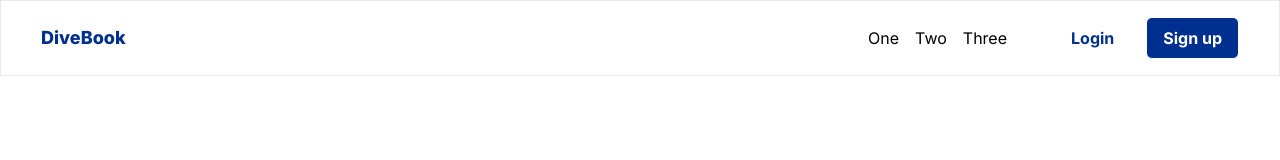
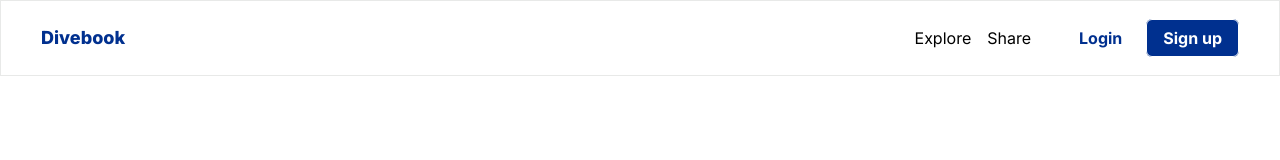
Before and after one commit to jordiroca94/Divebook, a Next.js app: page /login in a window 1280 px wide. Shown: the top 160 px of the page. Built offline with nearby package versions, Linux system fonts and the light colour scheme; no server answers.

Commit message:
fix:higlighted destinations

```diff
--- a/src/app/layout.tsx
+++ b/src/app/layout.tsx
@@ -6,8 +6,9 @@ import { AuthProvider } from "./Providers";
 const inter = Inter({ subsets: ["latin"] });
 
 export const metadata: Metadata = {
-  title: "My App",
-  description: "Welcome to my-app",
+  title: "Divebook",
+  description:
+    "DiveBook is a place to discover and share the best places for diving",
 };
 
 export default function RootLayout({
--- a/src/app/page.tsx
+++ b/src/app/page.tsx
@@ -1,4 +1,5 @@
 import Header from "@/components/Header";
+import HighlightedDestinations from "@/components/HighlightedDestinations";
 import HomeHero from "@/components/HomeHero";
 
 export default function Home() {
@@ -6,6 +7,7 @@ export default function Home() {
     <main>
       <Header />
       <HomeHero />
+      <HighlightedDestinations />
     </main>
   );
 }
--- a/src/components/Header.tsx
+++ b/src/components/Header.tsx
@@ -7,21 +7,28 @@ import profileSvg from "../svgs/profile";
 const Header = () => {
   const { data: session } = useSession();
 
+  const navLinks = [
+    { label: "Explore", link: "/" },
+    { label: "Share", link: "/" },
+  ];
+
   return (
-    <header className="px-6 lg:px-10 py-4 fixed top-0 z-50 w-full p-6 flex justify-between items-center border border-mediumGray bg-white">
+    <header className="px-6 min-h-header lg:px-10 py-4 fixed top-0 z-50 w-full p-6 flex justify-between items-center border border-mediumGray bg-white">
       <Link href={"/"} className="font-extrabold text-primary text-lg ">
-        DiveBook
+        Divebook
       </Link>
-      <div className="flex justify-between gap-2 items-center">
+      <div className="flex justify-between gap-8 items-center">
         <div className="hidden lg:flex gap-4">
-          <div>One</div>
-          <div>Two</div>
-          <div>Three</div>
+          {navLinks.map((link) => (
+            <Link href={link.link} key={link.label}>
+              {link.label}
+            </Link>
+          ))}
         </div>
         {!session ? (
-          <>
+          <div>
             <a
-              className="text-base font-bold text-primary  w-fit rounded-md py-2 px-4 cursor-pointer ml-10 hover:text-primary/80"
+              className="text-base font-bold text-primary  w-fit rounded-md py-2 px-4 cursor-pointer hover:text-primary/80"
               href="/login"
             >
               Login
@@ -32,7 +39,7 @@ const Header = () => {
             >
               Sign up
             </a>
-          </>
+          </div>
         ) : (
           <Link href="/profile" className="flex gap-1 items-center text-gray">
             <div className="h-10 w-10">{profileSvg}</div>
--- /dev/null
+++ b/src/components/HighlightedDestinations.tsx
@@ -0,0 +1,75 @@
+import Image from "next/image";
+import image1 from "../../public/assets/images/destination.jpeg";
+
+const HighlightedDestinations = () => {
+  const items = [
+    {
+      key: "1",
+      name: "Bajo Alcyone - Cocos Island",
+      country: "Costa Rica",
+      description:
+        "Cocos Island, which lies far from the Costa Rican Pacific coast, is only accessible by liveaboard but is consistently ranked as the top destination in the world for hammerhead diving with this first-class dive site",
+      type: "Shark",
+      season: "June to November",
+      image: image1,
+    },
+    {
+      key: "2",
+      name: "Bajo Alcyone - Cocos Island",
+      country: "Costa Rica",
+      description:
+        "Cocos Island, which lies far from the Costa Rican Pacific coast, is only accessible by liveaboard but is consistently ranked as the top destination in the world for hammerhead diving with this first-class dive site",
+      type: "Shark",
+      season: "June to November",
+      image: image1,
+    },
+    {
+      key: "3",
+      name: "Bajo Alcyone - Cocos Island",
+      country: "Costa Rica",
+      description:
+        "Cocos Island, which lies far from the Costa Rican Pacific coast, is only accessible by liveaboard but is consistently ranked as the top destination in the world for hammerhead diving with this first-class dive site",
+      type: "Shark",
+      season: "June to November",
+      image: image1,
+    },
+  ];
+  return (
+    <div className="grid grid-cols-4 lg:grid-cols-12 py-16 lg:py-32 px-4 lg:px-20 gap-6">
+      <h2 className="col-span-4 lg:col-span-12 flex justify-center">
+        Some of our highlighted diving spots
+      </h2>
+      {items.map((item) => (
+        <div
+          className="col-span-4 lg:col-span-4 shadow-lg rounded-md border-mediumGray border"
+          key={item.key}
+        >
+          <Image className="rounded-t-md" src={item.image} alt={item.name} />
+          <div className="p-4">
+            <h6 className="text-lg font-semibold">{item.country}</h6>
+            <h5 className="py-2">{item.name}</h5>
+            <p className="line-clamp-3 ">{item.description}</p>
+            <div className="flex py-2 gap-2">
+              <span className="font-semibold">Dive Type: </span>
+              <p>{item.type}</p>
+            </div>
+            <div className="flex gap-2">
+              <span className="font-semibold">When to go: </span>
+              <p>{item.season}</p>
+            </div>
+            <div className="mt-6 mb-2">
+              <a
+                className="text-base font-bold text-white border w-fit rounded-md py-2 px-4 cursor-pointer hover:bg-primary/80 bg-primary"
+                href="/item"
+              >
+                Read more
+              </a>
+            </div>
+          </div>
+        </div>
+      ))}
+    </div>
+  );
+};
+
+export default HighlightedDestinations;
--- a/src/components/HomeHero.tsx
+++ b/src/components/HomeHero.tsx
@@ -2,24 +2,36 @@
 import React from "react";
 import Image from "next/image";
 import heroImage from "../../public/assets/images/hero.avif";
+import Link from "next/link";
+import { useSession } from "next-auth/react";
 
 const HomeHero = () => {
+  const { data: session } = useSession();
+
   return (
-    <div className="relative">
+    <div className="relative h-screen">
       <Image
-        className="absolute z-0 object-cover h-screen"
+        className="absolute z-0 object-cover h-full w-full"
         src={heroImage}
         alt="Hero"
       />
-      <div className="absolute z-20 grid grid-cols-4 lg:grid-cols-12 text-white px-8 mt-[500px] lg:mt-80 2xl:mt-[400px] w-full h-full">
+      <div className="absolute z-20 grid grid-cols-4 lg:grid-cols-12 text-white px-8 mt-[450px] lg:mt-80 2xl:mt-[400px]">
         <div className="col-span-4 lg:col-span-4 lg:col-start-8">
           <h1 className="text-2xl lg:text-5xl font-semibold 2xl:text-7xl pb-4">
             Divers of the World
           </h1>
           <p className="text-base 2xl:text-2xl">
-            DiveBook is a place to discover and share the best places for
+            Divebook is a place to discover and share the best places for
             diving.
           </p>
+          {!session && (
+            <p className="pt-4">
+              <Link className="hover:underline" href={"/register"}>
+                Register
+              </Link>{" "}
+              and keep track of your dives & more
+            </p>
+          )}
         </div>
       </div>
     </div>
--- a/tailwind.config.ts
+++ b/tailwind.config.ts
@@ -22,6 +22,9 @@ const config: Config = {
       padding: {
         header: "76px",
       },
+      minHeight: {
+        header: "76px",
+      },
     },
   },
   plugins: [],
```
Also changed, not shown: public/assets/images/destination.jpeg (added).
